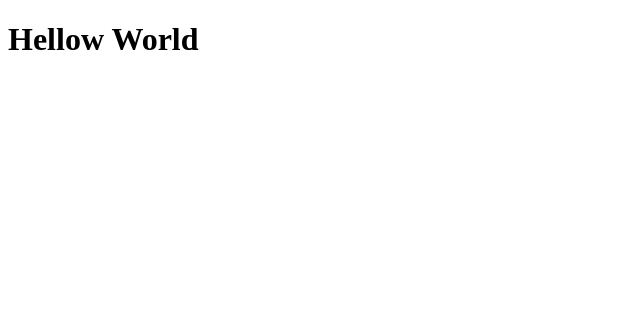
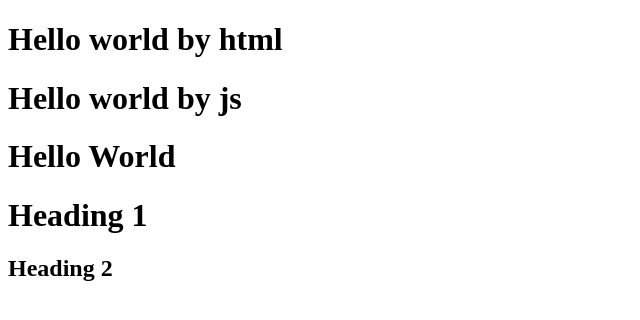
Before and after one commit to jay2397/namaste_react, a plain HTML site: page day1/day1.html in a window 1280 px wide. Shown: the whole page, without its empty margins (0-640 px from the left). Drawn offline with nearby package versions, Linux system fonts and the light colour scheme.

Commit message:
Day 1 coding assingment

```diff
--- /dev/null
+++ b/day1/app.js
@@ -0,0 +1,16 @@
+// creating react element and rendering in root_react
+
+const heading = React.createElement("h1",{id:"title"},"Hello World");
+const root_react = ReactDOM.createRoot(document.getElementById("root_react"));
+root_react.render(heading);
+
+const heading1 = React.createElement("h1" ,{id:"title1"}, "Heading 1");
+const heading2 = React.createElement("h2" ,{id:"title2"}, "Heading 2");
+const root = ReactDOM.createRoot(document.getElementById("root"));
+const heading_main = React.createElement("div", {id:"title"} , [heading1,heading2]);
+root.render(heading_main);
+
+
+// const heading = React.createElement("h1", {id: "title"}, "Namaste React using React");
+// const root_react = ReactDOM.createRoot(document.getElementById("root_react"));
+// root_react.render(heading);
--- a/day1/day1.html
+++ b/day1/day1.html
@@ -7,6 +7,26 @@
     <title>Document</title>
 </head>
 <body>
-    <h1>Hellow World</h1>
+    <div id="root_html">
+        <h1>Hello world by html</h1>
+    </div>
+
+    <div id="root_js"></div>
+
+    <div id="root_react"></div>
+
+    <div id="root"></div>
+
+    <script>
+        const h1 = document.createElement("h1");
+        h1.innerHTML = "Hello world by js";
+        const root_js = document.getElementById("root_js");
+        root_js.appendChild(h1);
+    </script>
+
+<script crossorigin src="https://unpkg.com/react@18/umd/react.development.js"></script>
+<script crossorigin src="https://unpkg.com/react-dom@18/umd/react-dom.development.js"></script>
+<script src="./app.js"></script>
+
 </body>
 </html>
```
